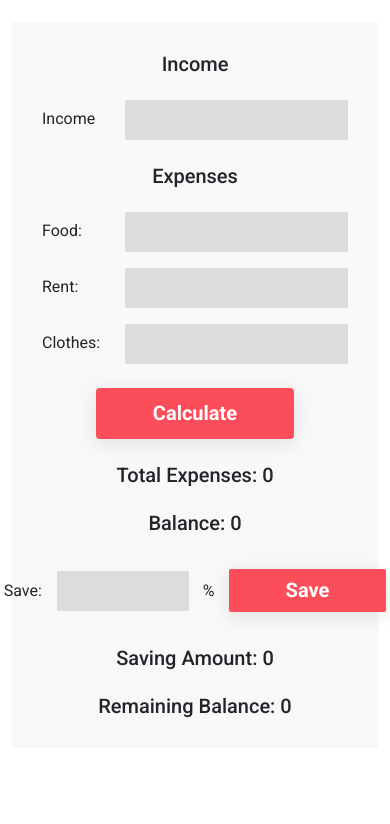
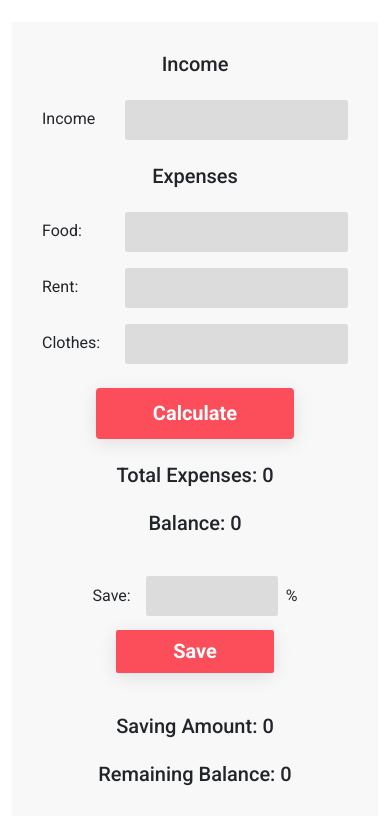
Before and after one commit to mehedifoysal/Money-Gram, a plain HTML site: page index.html in a window 390 px wide. Shown: the part 540-1364 px from the top of the page. Before the commit the page ends 1336 px from the top, so only its background shows below. Drawn offline with Linux system fonts and the light colour scheme.

Commit message:
complete project with responsive

```diff
--- a/assets/css/responsive.css
+++ b/assets/css/responsive.css
@@ -10,5 +10,11 @@
 }
 
 @media only screen and (max-width: 480px) {
-
+    .save-balance-form-row{
+        flex-direction: column;
+    }
+    .save-balance-form .save-balance-form-row>*{
+        margin: 7px 0;
+        display: inline-block;
+    }
 }
--- a/index.html
+++ b/index.html
@@ -74,11 +74,13 @@
 
                             <form action="#" method="post" class="save-balance-form">
                                 <div class="save-balance-form-row d-flex justify-content-center align-items-center">
-                                    <div class="form-group mb-0 d-flex align-items-center">
-                                        <label for="expense-for-food" class="col-form-label">Save:</label>
-                                        <input type="text" class="form-control" id="saving-percentage">
+                                    <div class="d-flex justify-content-center align-items-center">
+                                        <div class="form-group mb-0 d-flex align-items-center">
+                                            <label for="expense-for-food" class="col-form-label">Save:</label>
+                                            <input type="text" class="form-control" id="saving-percentage">
+                                        </div>
+                                        <span class="d-inline-block ms-2">%</span>
                                     </div>
-                                    <span>%</span>
                                     <button type="submit" class="btn btn-primary save-balance-btn">Save</button>
                                 </div>
                                 <div id="saving-error" class="mb-2 text-center"></div>
```
